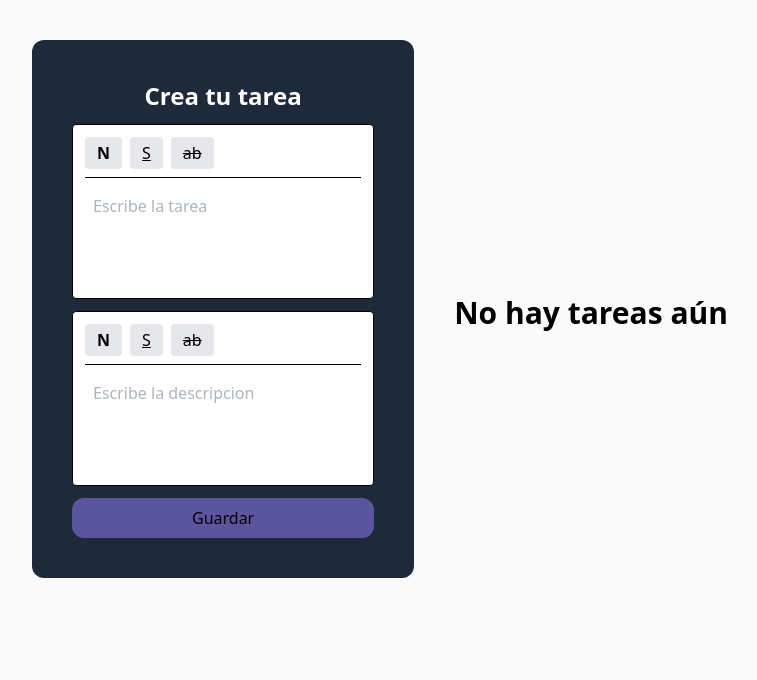
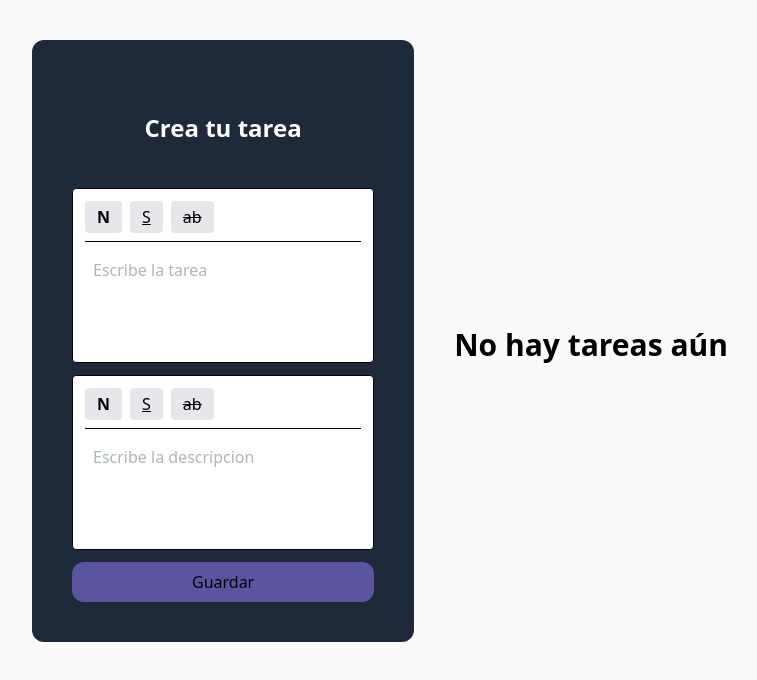
Before and after one commit to dgallego27/react-task-example, a React (Vite) app: page / in a window 1280 px wide. Shown: the top 680 px of the page, without its empty margins (8-765 px from the left). Built offline with nearby package versions, Linux system fonts and the light colour scheme.

Commit message:
build listo para deploy

```diff
--- a/src/components/RichTextEditor.jsx
+++ b/src/components/RichTextEditor.jsx
@@ -91,7 +91,7 @@ function RichTextEditor({ value, onChange, placeholder = "Escribe algo..." }) {
         </button>
       </div>
 
-      <div className="min-h-25">
+      <div className="min-h-24">
         <EditorContent editor={editor} />
       </div>
     </div>
--- a/src/components/TaskCard.jsx
+++ b/src/components/TaskCard.jsx
@@ -54,7 +54,7 @@ function TaskCard({ task }) {
         </>
       )}
 
-      <div className="flex min-h pt-3 mb-auto">
+      <div className="flex min-h-24 pt-3 mb-auto">
       <button
         className="bg-red-500 px-2 py-1 rounded-md mt-2 mr-2 hover:bg-red-400"
         onClick={() => deleteTask(task.id)}
--- a/src/components/TaskForm.jsx
+++ b/src/components/TaskForm.jsx
@@ -18,7 +18,7 @@ function TaskForm() {
   return (
     <div className="max-w-max mx-max box-borde">
       <form onSubmit={handleSubmit} className="p-10 mb-2 bg-gray-800 rounded-xl" >
-        <h1 className="flex min-h items-center justify-center text-2xl font-bold mb-3 text-white ">Crea tu tarea</h1>
+        <h1 className="flex min-h-24 items-center justify-center text-2xl font-bold mb-3 text-white ">Crea tu tarea</h1>
 
         <RichTextEditor
           placeholder="Escribe la tarea"
--- a/src/components/TaskList.jsx
+++ b/src/components/TaskList.jsx
@@ -8,7 +8,7 @@ function TaskList() {
 
   if (tasks.length === 0) {
     return <h1
-    className='flex min-h text-3xl font-bold justify-center items-center'>No hay tareas aún</h1>;
+    className='flex min-h-24 text-3xl font-bold justify-center items-center'>No hay tareas aún</h1>;
   }
 
   return (
--- a/src/index.css
+++ b/src/index.css
@@ -22,3 +22,26 @@ html, body, #root {
 .tiptap p {
   margin: 0;
 }
+
+/* Estilos para el contenido del editor */
+.ProseMirror {
+  min-height: 100px;
+  padding: 0.5rem;
+  outline: none;
+}
+
+.ProseMirror p {
+  margin-bottom: 0.5rem;
+}
+
+.ProseMirror strong {
+  font-weight: bold;
+}
+
+.ProseMirror u {
+  text-decoration: underline;
+}
+
+.ProseMirror s {
+  text-decoration: line-through;
+}
```
